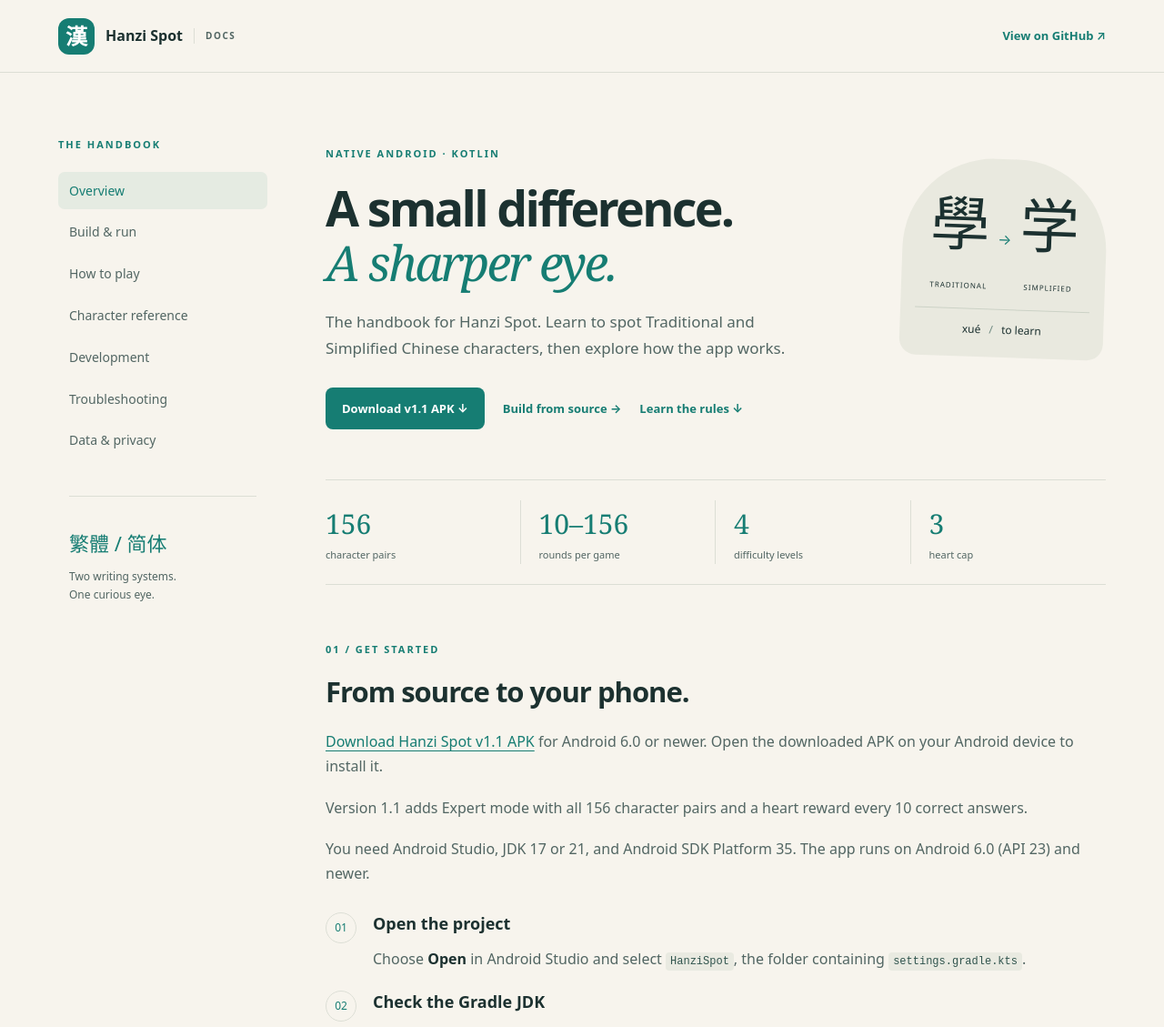
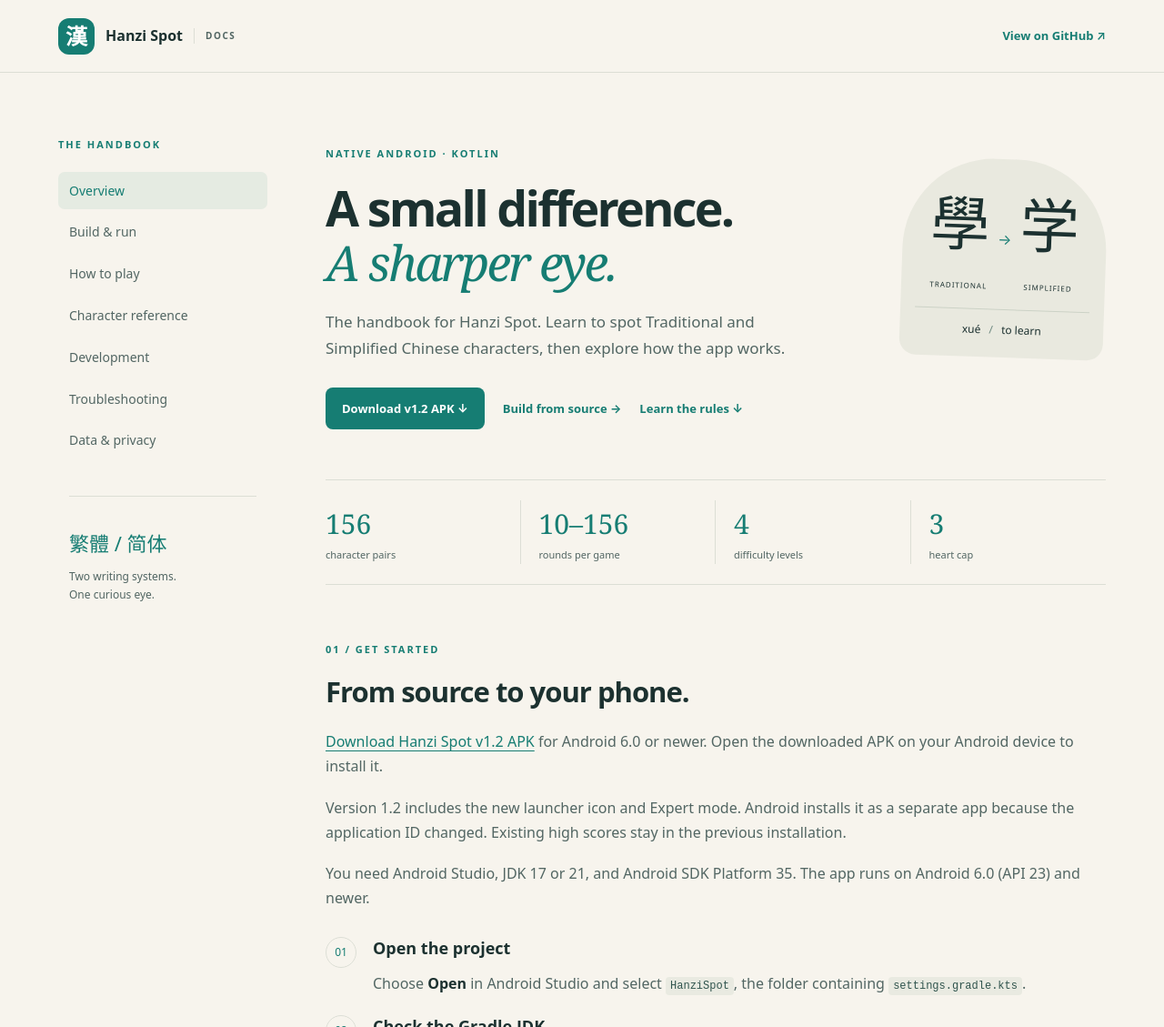
Before and after one commit to DadCanFace/HanziSpot, a plain HTML site: page docs/index.html in a window 1280 px wide. Shown: the top 1129 px of the page at 91% size. Drawn offline with Linux system fonts and the light colour scheme.

Commit message:
Update documentation download to v1.2

```diff
--- a/docs/index.html
+++ b/docs/index.html
@@ -3,9 +3,9 @@
 <body><a class="skip" href="#content">Skip to content</a>
 <header><a class="brand" href="#overview"><span class="mark" lang="zh">漢</span> Hanzi Spot <span class="tag">DOCS</span></a><a class="github" href="https://github.com/DadCanFace/HanziSpot">View on GitHub ↗</a></header>
 <div class="layout"><aside><p class="nav-label">THE HANDBOOK</p><nav aria-label="Documentation"><a href="#overview">Overview</a><a href="#quickstart">Build & run</a><a href="#gameplay">How to play</a><a href="#characters">Character reference</a><a href="#development">Development</a><a href="#troubleshooting">Troubleshooting</a><a href="#privacy">Data & privacy</a></nav><div class="aside-note"><span lang="zh">繁體 / 简体</span><br>Two writing systems.<br>One curious eye.</div></aside>
-<main id="content"><section id="overview" class="hero"><p class="eyebrow">NATIVE ANDROID · KOTLIN</p><h1>A small difference.<br><em>A sharper eye.</em></h1><p class="lede">The handbook for Hanzi Spot. Learn to spot Traditional and Simplified Chinese characters, then explore how the app works.</p><div class="actions"><a class="primary" href="https://github.com/DadCanFace/HanziSpot/releases/download/v1.1/app-release.apk">Download v1.1 APK ↓</a><a href="#quickstart">Build from source →</a><a href="#gameplay">Learn the rules ↓</a></div><div class="hero-pair" aria-label="Traditional xue to Simplified xue"><div><span lang="zh-Hant">學</span><small>TRADITIONAL</small></div><b>→</b><div><span lang="zh-Hans">学</span><small>SIMPLIFIED</small></div><p>xué <span> / </span> to learn</p></div></section>
+<main id="content"><section id="overview" class="hero"><p class="eyebrow">NATIVE ANDROID · KOTLIN</p><h1>A small difference.<br><em>A sharper eye.</em></h1><p class="lede">The handbook for Hanzi Spot. Learn to spot Traditional and Simplified Chinese characters, then explore how the app works.</p><div class="actions"><a class="primary" href="https://github.com/DadCanFace/HanziSpot/releases/download/v1.2/app-release.apk">Download v1.2 APK ↓</a><a href="#quickstart">Build from source →</a><a href="#gameplay">Learn the rules ↓</a></div><div class="hero-pair" aria-label="Traditional xue to Simplified xue"><div><span lang="zh-Hant">學</span><small>TRADITIONAL</small></div><b>→</b><div><span lang="zh-Hans">学</span><small>SIMPLIFIED</small></div><p>xué <span> / </span> to learn</p></div></section>
 <div class="facts"><div><strong>156</strong><span>character pairs</span></div><div><strong>10–156</strong><span>rounds per game</span></div><div><strong>4</strong><span>difficulty levels</span></div><div><strong>3</strong><span>heart cap</span></div></div>
-<section id="quickstart"><p class="eyebrow">01 / GET STARTED</p><h2>From source to your phone.</h2><p><a href="https://github.com/DadCanFace/HanziSpot/releases/download/v1.1/app-release.apk">Download Hanzi Spot v1.1 APK</a> for Android 6.0 or newer. Open the downloaded APK on your Android device to install it.</p><p>Version 1.1 adds Expert mode with all 156 character pairs and a heart reward every 10 correct answers.</p><p>You need Android Studio, JDK 17 or 21, and Android SDK Platform 35. The app runs on Android 6.0 (API 23) and newer.</p><ol class="steps"><li><h3>Open the project</h3><p>Choose <strong>Open</strong> in Android Studio and select <code>HanziSpot</code>, the folder containing <code>settings.gradle.kts</code>.</p></li><li><h3>Check the Gradle JDK</h3><p>Open Settings → Build, Execution, Deployment → Build Tools → Gradle. Select JDK 17 or 21 for the documented Gradle 8.11.1 baseline.</p></li><li><h3>Sync, then run</h3><p>Install SDK Platform 35 when prompted. Let Gradle sync, choose an emulator or connected phone, and click Run. The first build needs internet for dependencies.</p></li></ol>
+<section id="quickstart"><p class="eyebrow">01 / GET STARTED</p><h2>From source to your phone.</h2><p><a href="https://github.com/DadCanFace/HanziSpot/releases/download/v1.2/app-release.apk">Download Hanzi Spot v1.2 APK</a> for Android 6.0 or newer. Open the downloaded APK on your Android device to install it.</p><p>Version 1.2 includes the new launcher icon and Expert mode. Android installs it as a separate app because the application ID changed. Existing high scores stay in the previous installation.</p><p>You need Android Studio, JDK 17 or 21, and Android SDK Platform 35. The app runs on Android 6.0 (API 23) and newer.</p><ol class="steps"><li><h3>Open the project</h3><p>Choose <strong>Open</strong> in Android Studio and select <code>HanziSpot</code>, the folder containing <code>settings.gradle.kts</code>.</p></li><li><h3>Check the Gradle JDK</h3><p>Open Settings → Build, Execution, Deployment → Build Tools → Gradle. Select JDK 17 or 21 for the documented Gradle 8.11.1 baseline.</p></li><li><h3>Sync, then run</h3><p>Install SDK Platform 35 when prompted. Let Gradle sync, choose an emulator or connected phone, and click Run. The first build needs internet for dependencies.</p></li></ol>
 <div class="callout"><strong>Build configuration note</strong><p>The Desktop copy currently specifies Gradle <strong>9.0</strong>, AGP <strong>8.9.1</strong>, and Kotlin <strong>2.2.21</strong>. The original project used Gradle <strong>8.11.1</strong>. This documentation change preserves the current files. If sync fails, restore the original wrapper version and use JDK 17 or 21, or upgrade the build stack together.</p></div>
 <h3>Build from a terminal</h3><p>Run from the project root with your Android SDK configured.</p><div class="code-head"><span>Windows · PowerShell</span><button class="copy" data-copy=".\gradlew.bat :app:assembleDebug">Copy</button></div><pre><code>.\gradlew.bat :app:assembleDebug</code></pre><div class="code-head"><span>macOS / Linux</span><button class="copy" data-copy="sh gradlew :app:assembleDebug">Copy</button></div><pre><code>sh gradlew :app:assembleDebug</code></pre><p>Find the debug APK at <code>app/build/outputs/apk/debug/app-debug.apk</code>.</p></section>
 <section id="gameplay"><p class="eyebrow">02 / THE GAME</p><h2>Find the one that changes.</h2><p>Each grid repeats one character, with a single tile written in the other script. Odd-numbered rounds ask for Traditional; even-numbered rounds ask for Simplified.</p><div class="play-example"><div><h3>Try a practice grid</h3><p>Find the Traditional character among these Simplified characters. This is a website example; it does not affect your Android scores.</p><p id="demo-status" role="status" aria-live="polite">Look closely at the strokes.</p><button id="demo-reset" class="text-button">Reset example ↻</button></div><div id="demo-grid" aria-label="Practice character grid"></div></div>
```
